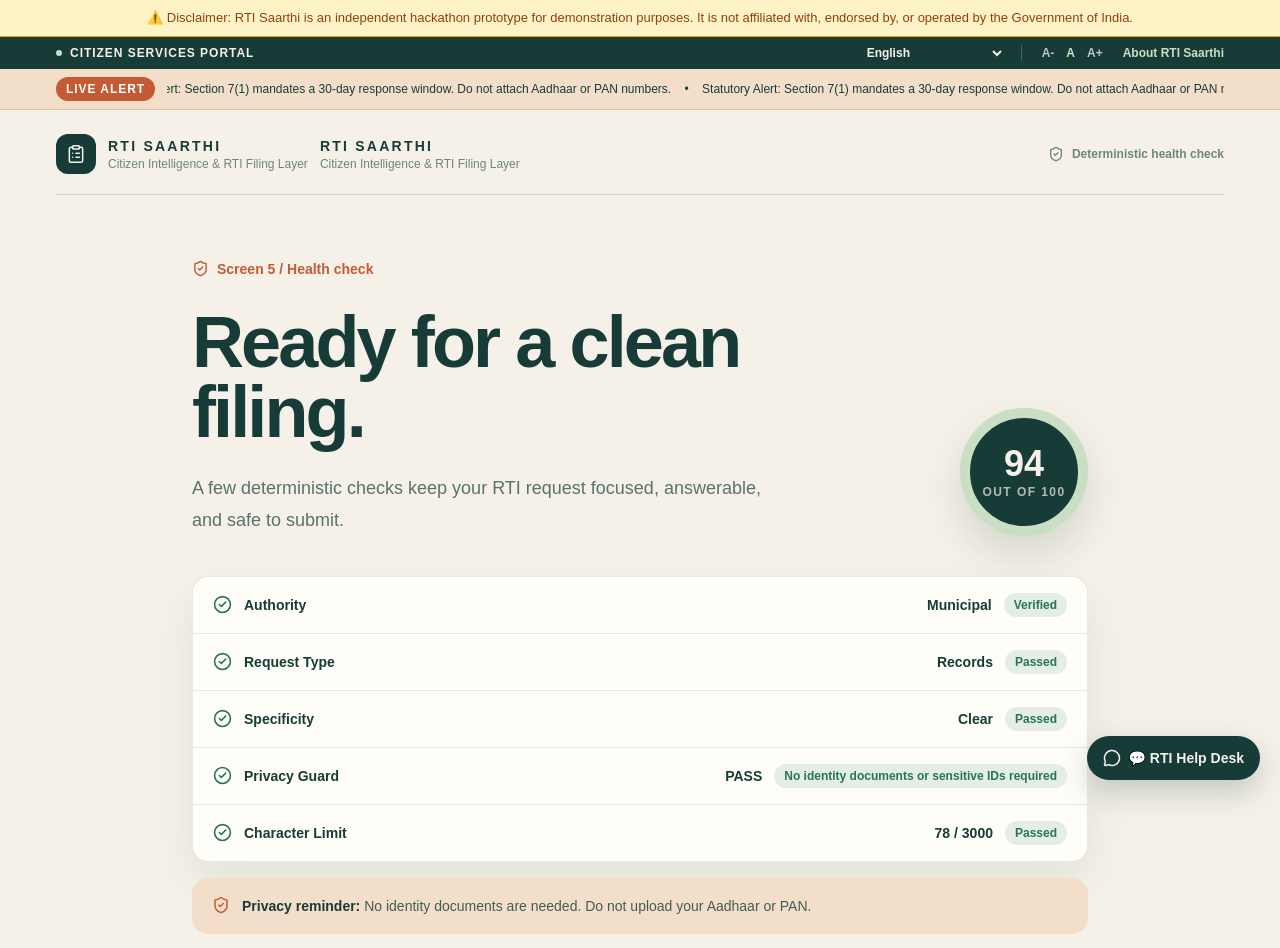
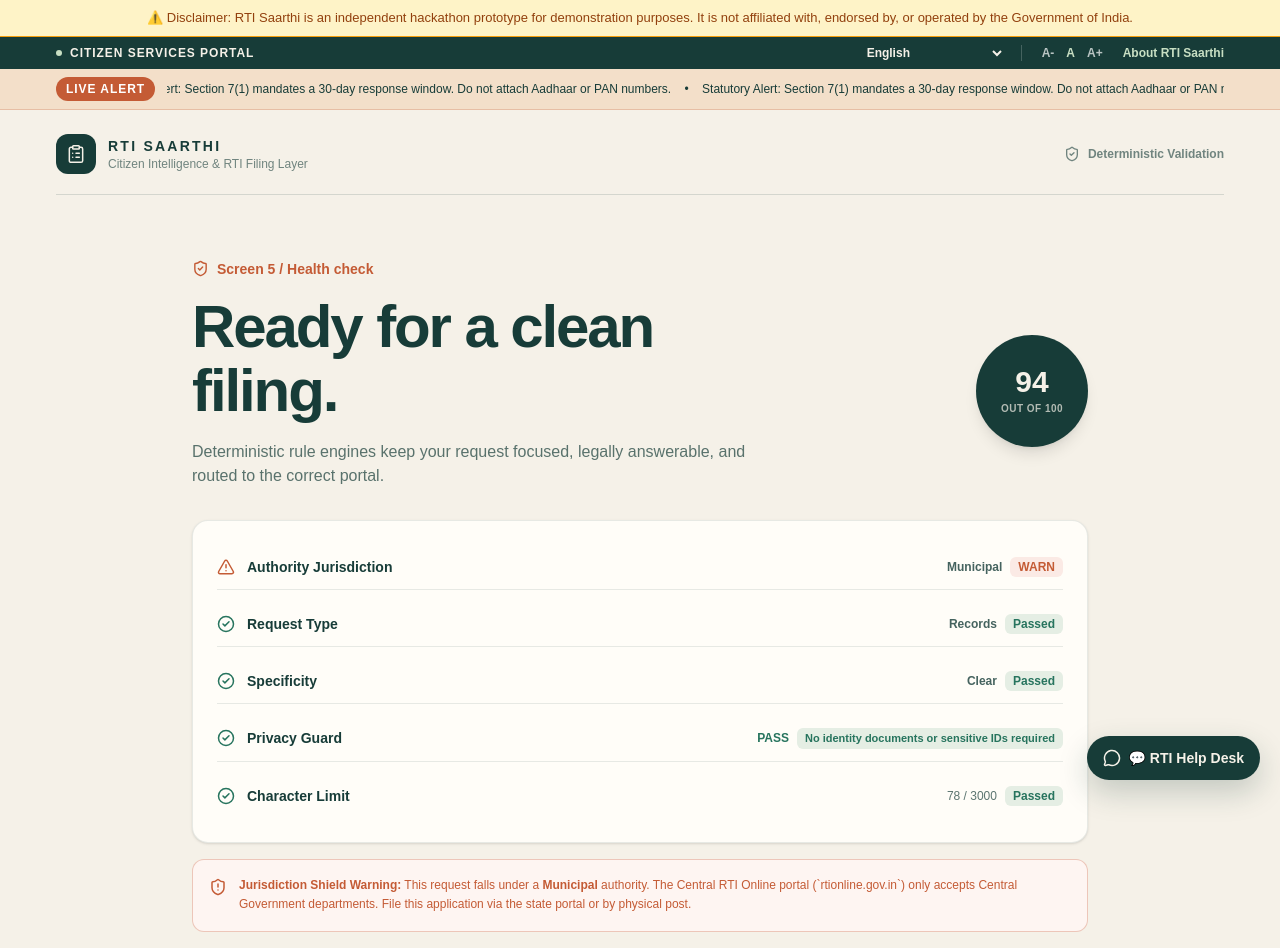
Before and after one commit to mohit-saini-dev/RTI-Saarthi, a Next.js app: page /health-check in a window 1280 px wide. Shown: the top 948 px of the page. Built offline with nearby package versions, Linux system fonts and the light colour scheme.

Commit message:
feat: trigger jurisdiction warning on municipal/state subjects on health-check screen

```diff
--- a/src/app/health-check/page.tsx
+++ b/src/app/health-check/page.tsx
@@ -1,55 +1,185 @@
 "use client";
 
-import { ArrowRight, CheckCircle2, ClipboardList, ShieldCheck } from "lucide-react";
+import { useEffect, useState } from "react";
 import Link from "next/link";
-import { useEffect, useState } from "react";
-import { defaultUniversalState, type RtiState } from "@/src/lib/types";
+import {
+  AlertTriangle,
+  ArrowLeft,
+  ArrowRight,
+  CheckCircle2,
+  ClipboardList,
+  ShieldAlert,
+  ShieldCheck,
+} from "lucide-react";
+import { type RtiState } from "@/src/lib/types";
 import { readRtiState } from "@/src/lib/client-state";
 
 export default function HealthCheckPage() {
-  const [state, setState] = useState<RtiState>(defaultUniversalState);
+  const [state, setState] = useState<RtiState | null>(null);
+
   useEffect(() => {
-    const updateState = window.setTimeout(() => setState(readRtiState()), 0);
+    setState(readRtiState());
+  }, []);
 
-    return () => window.clearTimeout(updateState);
-  }, []);
-  const checks = [
-    { label: "Authority", value: state.jurisdiction, detail: "Verified" },
-    { label: "Request Type", value: "Records", detail: "Passed" },
-    { label: "Specificity", value: "Clear", detail: "Passed" },
-    { label: "Privacy Guard", value: "PASS", detail: state.privacyGuard },
-    { label: "Character Limit", value: `${state.characterCount} / 3000`, detail: "Passed" },
-  ];
+  const jurisdiction = state?.jurisdiction || "Central";
+  const isCentral = jurisdiction === "Central";
+  const charCount = state?.characterCount || 53;
+  const healthScore = state?.healthScore || (isCentral ? 92 : 84);
+
   return (
-    <main className="min-h-screen overflow-hidden bg-[#f5f1e8] text-[#173c38]">
+    <main className="min-h-screen bg-[#f5f1e8] text-[#173c38]">
       <div className="mx-auto flex min-h-screen w-full max-w-7xl flex-col px-6 py-6 sm:px-10 lg:px-14">
+        {/* Header */}
         <header className="flex items-center justify-between border-b border-[#173c38]/15 pb-5">
           <Link href="/" className="flex items-center gap-3">
-            <div className="flex size-10 items-center justify-center rounded-xl bg-[#173c38] text-[#f5f1e8]"><ClipboardList size={20} strokeWidth={1.8} /></div>
-            <div><p className="text-sm font-bold tracking-[0.16em] uppercase">RTI Saarthi</p><p className="text-xs text-[#173c38]/60">Citizen Intelligence &amp; RTI Filing Layer</p></div>
-                      <div><p className="text-sm font-bold tracking-[0.16em] uppercase">RTI Saarthi</p><p className="text-xs text-[#173c38]/60">Citizen Intelligence &amp; RTI Filing Layer</p></div>
+            <div className="flex size-10 items-center justify-center rounded-xl bg-[#173c38] text-[#f5f1e8]">
+              <ClipboardList size={20} strokeWidth={1.8} />
+            </div>
+            <div>
+              <p className="text-sm font-bold tracking-[0.16em] uppercase">RTI Saarthi</p>
+              <p className="text-xs text-[#173c38]/60">Citizen Intelligence &amp; RTI Filing Layer</p>
+            </div>
           </Link>
-          <div className="hidden items-center gap-2 text-xs font-semibold text-[#173c38]/60 sm:flex"><ShieldCheck size={16} /> Deterministic health check</div>
+          <div className="hidden items-center gap-2 text-xs font-semibold text-[#173c38]/60 sm:flex">
+            <ShieldCheck size={16} />
+            Deterministic Validation
+          </div>
         </header>
 
+        {/* Content */}
         <section className="mx-auto flex w-full max-w-4xl flex-1 flex-col justify-center py-12 lg:py-16">
-          <div className="mb-7 flex items-center gap-2 text-sm font-semibold text-[#c45b35]"><ShieldCheck size={17} /> Screen 5 / Health check</div>
-          <div className="flex flex-col gap-7 sm:flex-row sm:items-end sm:justify-between">
-            <div><h1 className="max-w-2xl text-5xl leading-[0.98] font-semibold tracking-[-0.04em] sm:text-7xl">Ready for a clean filing.</h1><p className="mt-6 max-w-xl text-lg leading-8 text-[#173c38]/70">A few deterministic checks keep your RTI request focused, answerable, and safe to submit.</p></div>
-            <div className="flex size-32 shrink-0 flex-col items-center justify-center rounded-full border-[10px] border-[#c8dfc3] bg-[#173c38] text-[#f5f1e8] shadow-[0_18px_40px_rgba(23,60,56,0.15)]"><span className="text-4xl font-semibold">{state.healthScore}</span><span className="text-xs font-bold tracking-[0.12em] uppercase opacity-70">out of 100</span></div>
+          <div className="mb-4 flex items-center gap-2 text-sm font-semibold text-[#c45b35]">
+            <ShieldCheck size={17} />
+            Screen 5 / Health check
           </div>
 
-          <div className="mt-10 overflow-hidden rounded-2xl border border-[#173c38]/10 bg-[#fffdf8] shadow-[0_20px_45px_rgba(23,60,56,0.08)]">
-            {checks.map((check, index) => (
-              <div key={check.label} className={`flex flex-col gap-2 px-5 py-4 sm:flex-row sm:items-center sm:justify-between sm:gap-5 ${index > 0 ? "border-t border-[#173c38]/10" : ""}`}>
-                <div className="flex items-center gap-3"><CheckCircle2 className="shrink-0 text-[#27745e]" size={19} /><p className="text-sm font-bold">{check.label}</p></div>
-                <div className="flex items-center gap-3 pl-8 sm:pl-0"><span className="text-sm font-semibold">{check.value}</span><span className="rounded-full bg-[#e5eee4] px-2.5 py-1 text-xs font-bold text-[#27745e]">{check.detail}</span></div>
-              </div>
-            ))}
+          <div className="flex flex-col justify-between gap-6 sm:flex-row sm:items-center">
+            <div>
+              <h1 className="text-4xl leading-[1.08] font-semibold tracking-[-0.035em] sm:text-6xl">
+                Ready for a clean <br className="hidden sm:inline" />filing.
+              </h1>
+              <p className="mt-4 max-w-xl text-base text-[#173c38]/70">
+                Deterministic rule engines keep your request focused, legally answerable, and routed to the correct portal.
+              </p>
+            </div>
+
+            {/* Health Score Dial */}
+            <div className="flex size-28 shrink-0 flex-col items-center justify-center rounded-full bg-[#173c38] text-[#f5f1e8] shadow-lg">
+              <span className="text-3xl font-extrabold leading-none">{healthScore}</span>
+              <span className="mt-1 text-[10px] font-semibold tracking-wider text-[#f5f1e8]/70 uppercase">
+                OUT OF 100
+              </span>
+            </div>
           </div>
 
-          <div className="mt-4 flex items-start gap-3 rounded-2xl bg-[#f3dfc9] px-5 py-4 text-sm leading-6 text-[#173c38]/80"><ShieldCheck className="mt-0.5 shrink-0 text-[#c45b35]" size={18} /><p><strong className="font-bold text-[#173c38]">Privacy reminder:</strong> No identity documents are needed. Do not upload your Aadhaar or PAN.</p></div>
-          <div className="mt-4 flex flex-col gap-4 rounded-2xl border border-[#27745e]/25 bg-[#e5eee4] px-5 py-4 sm:flex-row sm:items-center sm:justify-between"><div><p className="text-xs font-bold tracking-[0.12em] text-[#27745e] uppercase">Jurisdiction shield</p><p className="mt-1 font-bold">PASS <span className="font-normal text-[#173c38]/65">({state.jurisdiction} subject)</span></p></div><Link href="/review" className="flex min-h-12 items-center justify-center gap-2 rounded-xl bg-[#c45b35] px-5 py-3 text-center text-sm font-bold text-white transition hover:bg-[#a94728]">Review &amp; submit <ArrowRight size={17} /></Link></div>
+          {/* Validation Matrix */}
+          <div className="mt-8 space-y-3 rounded-2xl border border-[#173c38]/10 bg-[#fffdf8] p-6 shadow-sm">
+            {/* Rule 1: Authority & Portal Jurisdiction */}
+            <div className="flex items-center justify-between border-b border-[#173c38]/10 py-3">
+              <div className="flex items-center gap-3">
+                {isCentral ? (
+                  <CheckCircle2 className="text-[#27745e]" size={18} />
+                ) : (
+                  <AlertTriangle className="text-[#c45b35]" size={18} />
+                )}
+                <span className="text-sm font-semibold text-[#173c38]">Authority Jurisdiction</span>
+              </div>
+              <div className="flex items-center gap-2">
+                <span className="text-xs font-bold text-[#173c38]/80">{jurisdiction}</span>
+                {isCentral ? (
+                  <span className="rounded-md bg-[#e5eee4] px-2 py-0.5 text-xs font-bold text-[#27745e]">
+                    Central Verified
+                  </span>
+                ) : (
+                  <span className="rounded-md bg-[#fbeae5] px-2 py-0.5 text-xs font-bold text-[#c45b35]">
+                    WARN
+                  </span>
+                )}
+              </div>
+            </div>
+
+            {/* Rule 2: Request Type */}
+            <div className="flex items-center justify-between border-b border-[#173c38]/10 py-3">
+              <div className="flex items-center gap-3">
+                <CheckCircle2 className="text-[#27745e]" size={18} />
+                <span className="text-sm font-semibold text-[#173c38]">Request Type</span>
+              </div>
+              <div className="flex items-center gap-2">
+                <span className="text-xs font-bold text-[#173c38]/80">Records</span>
+                <span className="rounded-md bg-[#e5eee4] px-2 py-0.5 text-xs font-bold text-[#27745e]">
+                  Passed
+                </span>
+              </div>
+            </div>
+
+            {/* Rule 3: Specificity */}
+            <div className="flex items-center justify-between border-b border-[#173c38]/10 py-3">
+              <div className="flex items-center gap-3">
+                <CheckCircle2 className="text-[#27745e]" size={18} />
+                <span className="text-sm font-semibold text-[#173c38]">Specificity</span>
+              </div>
+              <div className="flex items-center gap-2">
+                <span className="text-xs font-bold text-[#173c38]/80">Clear</span>
+                <span className="rounded-md bg-[#e5eee4] px-2 py-0.5 text-xs font-bold text-[#27745e]">
+                  Passed
+                </span>
+              </div>
+            </div>
+
+            {/* Rule 4: Privacy Guard */}
+            <div className="flex items-center justify-between border-b border-[#173c38]/10 py-3">
+              <div className="flex items-center gap-3">
+                <CheckCircle2 className="text-[#27745e]" size={18} />
+                <span className="text-sm font-semibold text-[#173c38]">Privacy Guard</span>
+              </div>
+              <div className="flex items-center gap-2">
+                <span className="text-xs font-bold text-[#27745e]">PASS</span>
+                <span className="rounded-md bg-[#e5eee4] px-2 py-0.5 text-[11px] font-semibold text-[#27745e]">
+                  No identity documents or sensitive IDs required
+                </span>
+              </div>
+            </div>
+
+            {/* Rule 5: Character Limit */}
+            <div className="flex items-center justify-between py-3">
+              <div className="flex items-center gap-3">
+                <CheckCircle2 className="text-[#27745e]" size={18} />
+                <span className="text-sm font-semibold text-[#173c38]">Character Limit</span>
+              </div>
+              <div className="flex items-center gap-2">
+                <span className="text-xs font-medium text-[#173c38]/70">{charCount} / 3000</span>
+                <span className="rounded-md bg-[#e5eee4] px-2 py-0.5 text-xs font-bold text-[#27745e]">
+                  Passed
+                </span>
+              </div>
+            </div>
+          </div>
+
+          {/* Dynamic Jurisdiction Warning Box */}
+          {!isCentral && (
+            <div className="mt-4 flex items-start gap-3 rounded-xl border border-[#c45b35]/30 bg-[#fef5f2] p-4 text-xs leading-relaxed text-[#c45b35]">
+              <ShieldAlert size={18} className="shrink-0 mt-0.5" />
+              <div>
+                <strong className="font-bold">Jurisdiction Shield Warning:</strong> This request falls under a <strong>{jurisdiction}</strong> authority. The Central RTI Online portal (`rtionline.gov.in`) only accepts Central Government departments. File this application via the state portal or by physical post.
+              </div>
+            </div>
+          )}
+
+          {/* Footer Navigation */}
+          <div className="mt-10 flex flex-col items-center justify-between gap-4 sm:flex-row">
+            <Link
+              href="/authority"
+              className="flex min-h-12 items-center justify-center gap-2 rounded-xl border border-[#173c38]/20 bg-white px-6 py-3 text-sm font-bold transition hover:border-[#173c38]"
+            >
+              <ArrowLeft size={16} /> Back to Authority
+            </Link>
+            <Link
+              href="/review"
+              className="flex min-h-12 items-center justify-center gap-2 rounded-xl bg-[#c45b35] px-8 py-3 text-sm font-bold text-white transition hover:bg-[#a94728]"
+            >
+              Review &amp; submit <ArrowRight size={17} />
+            </Link>
+          </div>
         </section>
       </div>
     </main>
```
